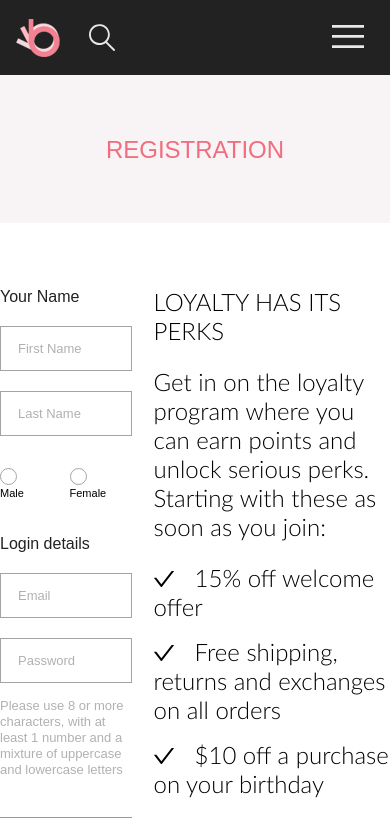
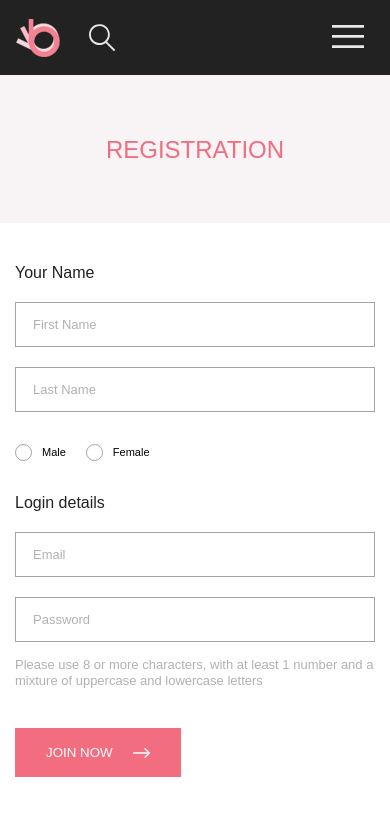
Before and after one commit to Mercique/FashionVue, a Vue app: page /registration in a window 390 px wide. Shown: the top 818 px of the page. Built offline with nearby package versions, Linux system fonts and the light colour scheme; a web font is replaced by a local one.

Commit message:
Add adaptive for registration page

```diff
--- a/src/views/RegistrationPage.vue
+++ b/src/views/RegistrationPage.vue
@@ -257,4 +257,36 @@ export default {
     }
   }
 }
+
+@media (max-width: 1200px) {
+  .registration {
+    padding-left: 16px;
+    padding-right: 16px;
+  }
+}
+
+@media (max-width: 1067px) {
+  .registration {
+    padding-top: 40px;
+    justify-content: center;
+    .registration-right {
+      max-width: 354px;
+    }
+    .registration__heading, .registration__subtext, .list-text {
+      font-weight: 300;
+      font-size: 16px;
+      line-height: 19px;
+    }
+  }
+}
+
+@media (max-width: 768px) {
+  .registration {
+    padding-left: 8px;
+    padding-right: 8px;
+    flex-direction: column;
+    align-items: center;
+    gap: 40px;
+  }
+}
 </style>
```
